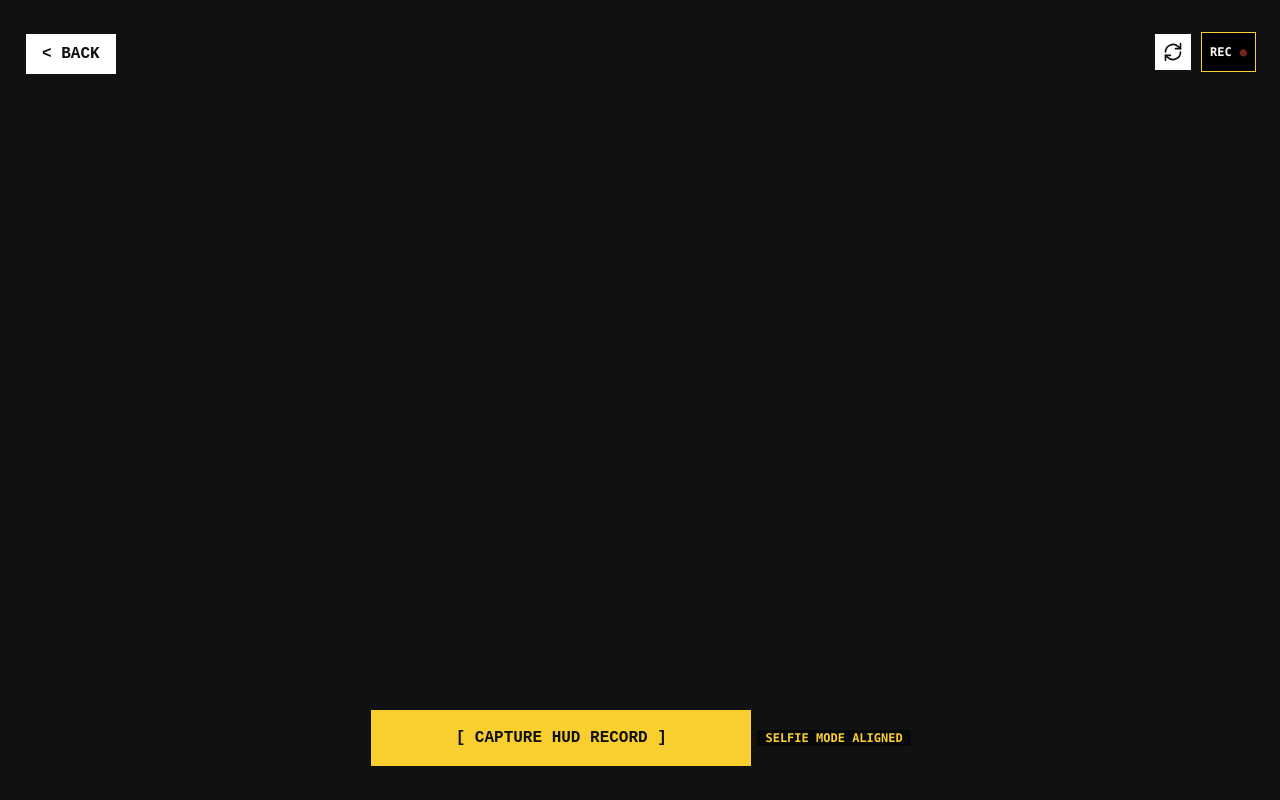
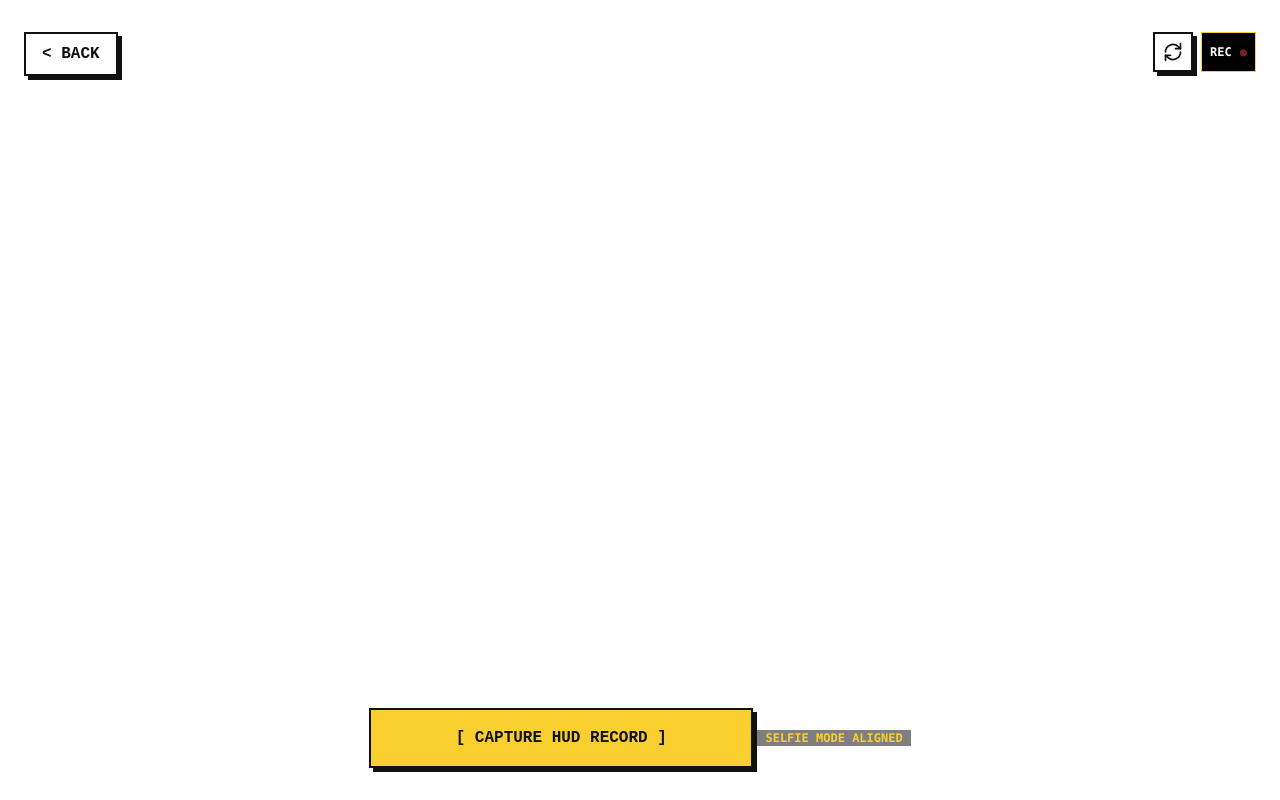
Before and after one commit to jointapfolio/ermaan, a plain HTML site: page Ermaan/ar.html in a window 1280 px wide. Drawn offline with nearby package versions, Linux system fonts and the light colour scheme.

Commit message:
Fixed AR

```diff
--- a/Ermaan/ar.html
+++ b/Ermaan/ar.html
@@ -18,7 +18,7 @@
             width: 100%;
             height: 100%;
             overflow: hidden;
-            background-color: #111111;
+            background-color: transparent;
         }
 
         /* MANDATORY MINDAR STRUCTURE: The container that holds the scene */
```
